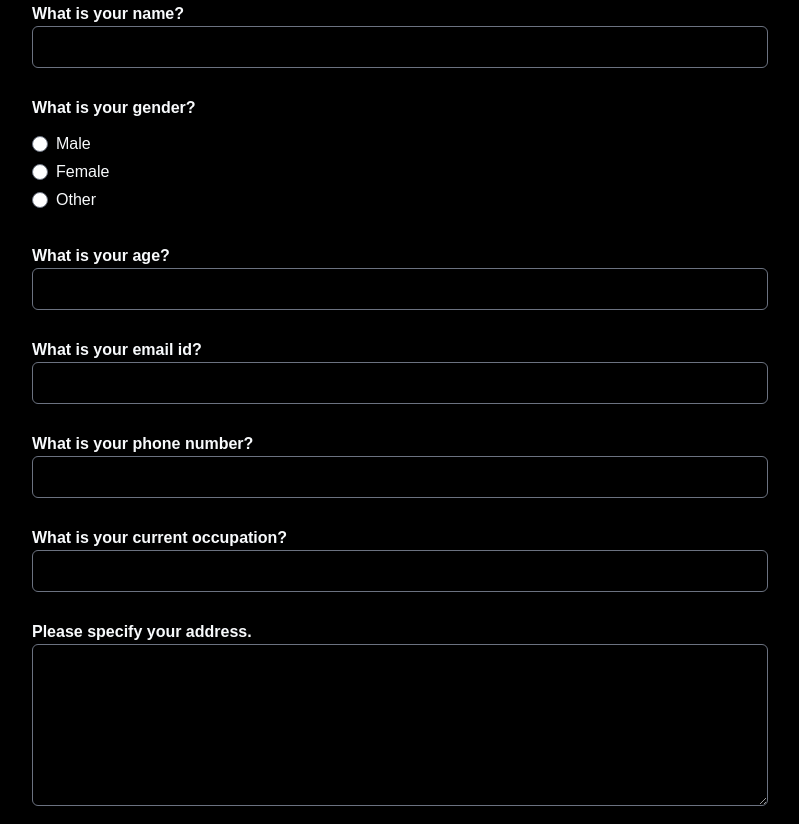
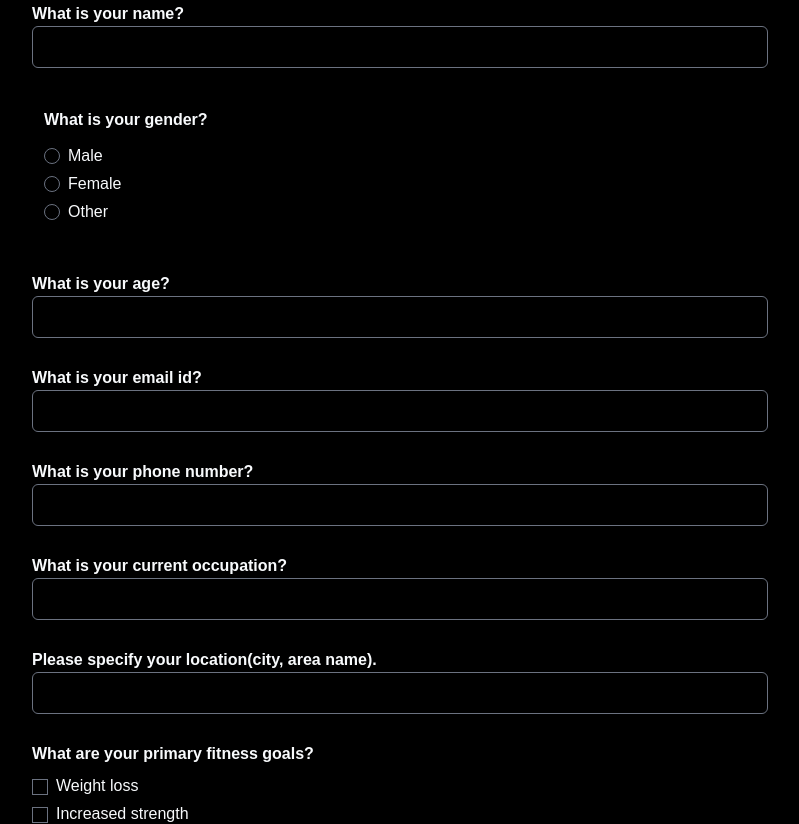
Before and after one commit to MuraliPrasanth2/swagfit-black, a React (Create React App) app: page / in a window 1280 px wide. Shown: the part 380-1204 px from the top of the page, without its empty margins (240-1039 px from the left). Built offline with nearby package versions, Linux system fonts and the light colour scheme.

Commit message:
modified some colors for the radio and checkbox

```diff
--- a/src/App.js
+++ b/src/App.js
@@ -6,7 +6,6 @@ import Dropdown from "./Components/FormElements/Dropdown";
 import OpenEnd from "./Components/FormElements/OpenEnd";
 import Checkbox from "./Components/FormElements/Checkbox";
 import Radio from "./Components/FormElements/Radio";
-import TextArea from "./Components/FormElements/TextArea";
 
 const formSchema = Yup.object().shape({
     name: Yup.string()
@@ -27,7 +26,7 @@ const formSchema = Yup.object().shape({
             return val.toString().length === 10;
         }),
     occupation: Yup.string().required("Please specify your occupation."),
-    address: Yup.string().required("Please specify your address."),
+    address: Yup.string().required("Please provide your answer."),
     timing: Yup.string().required("Please select a slot"),
     fitnessProgramNames: Yup.string().required("Please provide an answer."),
     fitnessGoals: Yup.array().min(1, "Please select your fitness goals."),
@@ -126,9 +125,10 @@ function App() {
                     questionText={"What is your current occupation?"}
                     formik={formik}
                 />
-                <TextArea
+                <OpenEnd
+                    type="text"
                     questionId={"address"}
-                    questionText={"Please specify your address."}
+                    questionText={"Please specify your location(city, area name)."}
                     formik={formik}
                 />
                 <Checkbox
--- a/src/Components/FormElements/Checkbox.js
+++ b/src/Components/FormElements/Checkbox.js
@@ -19,7 +19,7 @@ const Checkbox = ({ questionId, questionText, answers, formik }) => {
 							id={answerId}
 							name={questionId}
 							value={answer}
-							className="mr-2 text-fuchsia-500"
+							className="mr-2 text-fuchsia-500 bg-black"
 							onChange={formik.handleChange}
 							onBlur={formik.handleBlur}
 						/>
--- a/src/Components/FormElements/Radio.js
+++ b/src/Components/FormElements/Radio.js
@@ -4,7 +4,7 @@ const Radio = ({ questionId, questionText, answers, formik }) => {
 	const id = useId();
 
 	return (
-		<span className={"block mb-8"}>
+		<span className={"block mb-8 p-3 "}>
 			<span className="font-semibold block">{questionText}</span>
 			{formik.touched[questionId] && formik.errors[questionId] ? (
 				<span className="text-red-400">{formik.errors[questionId]}</span>
@@ -19,7 +19,7 @@ const Radio = ({ questionId, questionText, answers, formik }) => {
 							id={elementId}
 							name={questionId}
 							value={answer}
-							className="mr-2 text-fuchsia-500"
+							className="mr-2 text-fuchsia-500 bg-black"
 							onChange={formik.handleChange}
 							onBlur={formik.handleBlur}
 						/>
```
